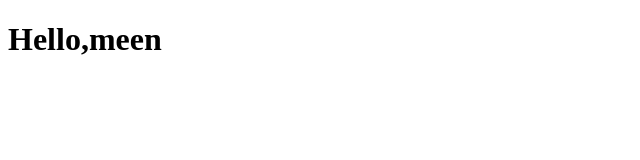
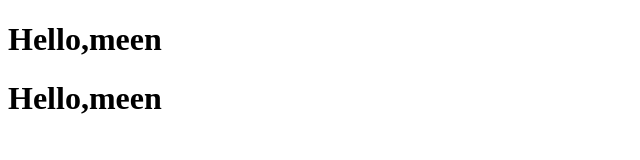
Before and after one commit to thapanawat55/website, a plain HTML site: page index.html in a window 1280 px wide. Shown: the whole page, without its empty margins (0-640 px from the left). Drawn offline with Linux system fonts and the light colour scheme.

Commit message:
Add files via upload

```diff
--- a/index.html
+++ b/index.html
@@ -7,5 +7,6 @@
 </head>
 <body>
    <h1>Hello,meen</h1>
+   <h1>Hello,meen</h1>
 </body>
 </html>
```
